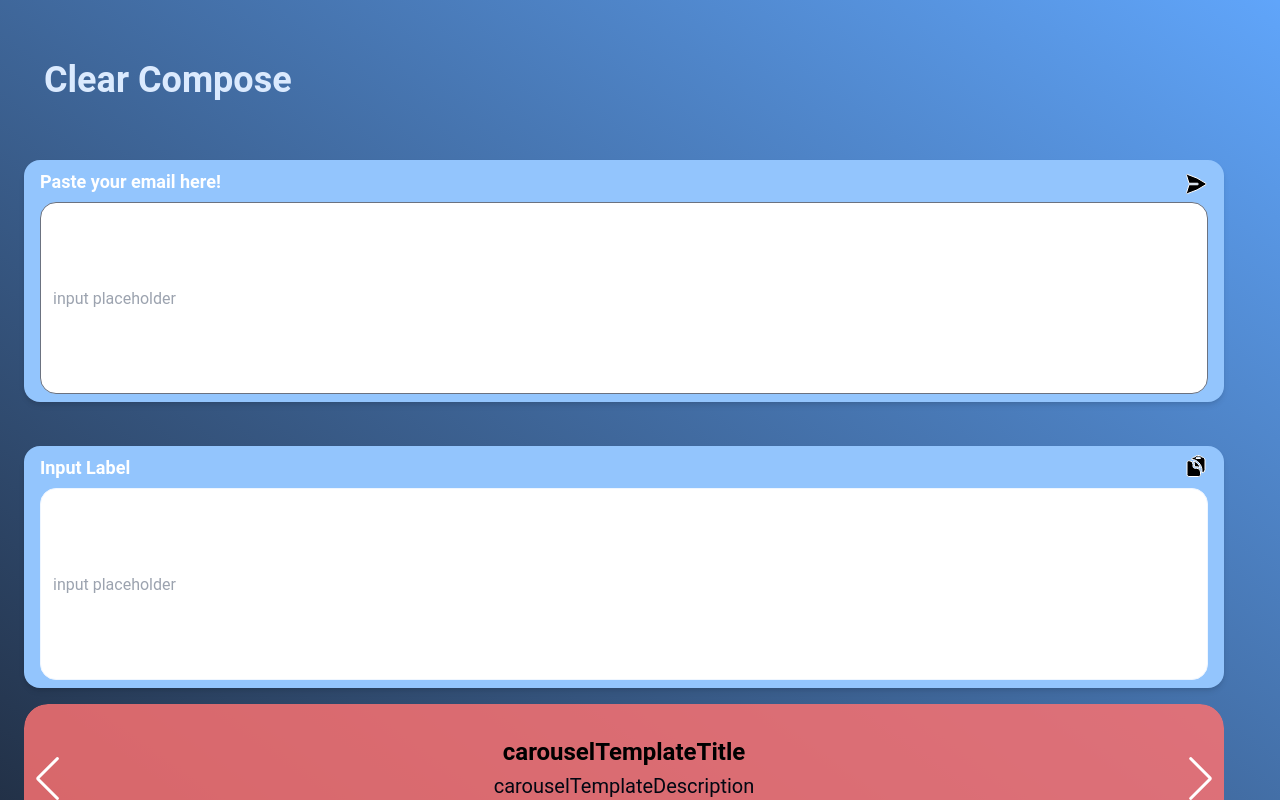
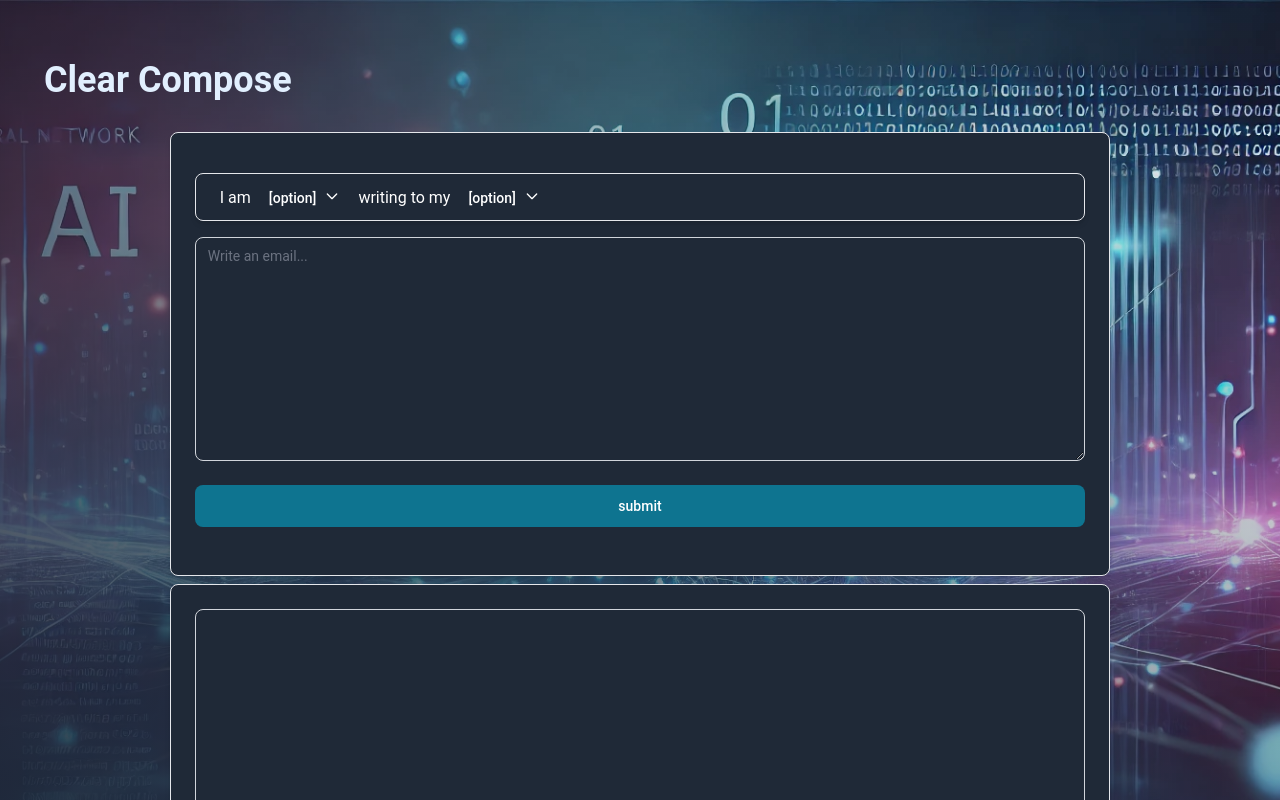
Before and after one commit to jalajuett42/CSC4240-final-project, a React (Vite) app in the folder Clear-Compose-app/frontend/: page / in a window 1280 px wide. Shown: the top 800 px of the page. Built offline with nearby package versions, Linux system fonts and the light colour scheme.

Commit message:
Reworked the main page. included a new background and added some flowbite components. Now semi functional

```diff
--- a/Clear-Compose-app/frontend/src/App.jsx
+++ b/Clear-Compose-app/frontend/src/App.jsx
@@ -1,73 +1,115 @@
 import { useState } from 'react'
 import CarouselDemo from './components/CarouselDemo'
+import { Flowbite, Dropdown, Button, Textarea, FloatingLabel, Card } from "flowbite-react"
+import backgroundImage from './assets/bgimage.webp'
 import './App.css'
 
 function App() {
   const [count, setCount] = useState(0)
   const [theme, setTheme] = useState('light')
   const [inputValue, setInputValue] = useState('')
+  const [contents, setContents] = useState('')
+
+
+  const handleEditorChange = (e) => {
+    setInputValue(e.target.value)
+    console.log(inputValue)
+  }
+  const handleEditorSubmit = (e) => {
+    setInputValue(e.target.value)
+    setContents(inputValue) // this is what will be sent when we make the fetch request
+    setInputValue('')
+  }
+
+  const handleSetContents = () => {
+    if (inputValue) {
+      setContents(inputValue)
+    }
+  }
+
+  const clearContents = () => {
+    setContents('')
+  }
+
+
 
 
   return (
-    <div className='flex flex-grow flex-col p-6 transition-margin duration-300 bg-blue-400 bg-gradient-to-tr from-slate-800 '>
+    <div
+      style={{
+        backgroundImage: `url(${backgroundImage})`,
+        backgroundSize: 'cover', // Adjust as needed
+        backgroundPosition: 'center', // Adjust as needed
+      }}
+    >
+      <div className='flex flex-grow flex-col p-6 transition-margin duration-300  bg-gradient-to-tr from-slate-800 font-sans'>
         <div className='flex items-center justify-between mb-4 mt-9'>
-        <h2 className='font-bold font-sans text-blue-100 text-4xl ml-5 pr-8'>
+          <div className='flex-row w-full'>
+            <div className='flex flex-col  '>
+              <h2 className='font-bold font-sans text-blue-100 text-4xl ml-5 pr-8 mb-8'>
                 Clear Compose
               </h2>
             </div>
-      <div className='flex flex-col justify-around space-y-8 mt-11'>
-        <div
-          id='lookup-pill'
-          className={`pill-container`}>
-          <div className='flex-grow '>
-            <div className='flex flex-row justify-between'>
-              <label id='email-input' className={`pill-title text-white`}>Paste your email here!</label>
-              <button
+            <div className='flex flex-row'>
+              <div className='flex flex-col w-24 h-screen'></div>
+              <div className='flex flex-col flex-grow px-16 h-screen w-full text-white mb-2'>
 
-                onClick={() => { setEmail(inputValue) }}
-              >
-                <svg xmlns="http://www.w3.org/2000/svg" viewBox="0 0 24 24" fill="currentColor" className="size-6 stroke-white">
-                  <path d="M3.478 2.404a.75.75 0 0 0-.926.941l2.432 7.905H13.5a.75.75 0 0 1 0 1.5H4.984l-2.432 7.905a.75.75 0 0 0 .926.94 60.519 60.519 0 0 0 18.445-8.986.75.75 0 0 0 0-1.218A60.517 60.517 0 0 0 3.478 2.404Z" />
-                </svg>
-              </button>
+                <Card className='mb-2 flex-grow w-auto h-auto bg-gray-800'>
+                  <Card className=' bg-gray-800 text-white h-12 '>
+                    <div className='flex flex-row align-middle text-white placeholder-white'>
+                      <div className='justify-text-top pt-2 bg-gray-800'>I am </div>
+                      <Dropdown className='bg-gray-800 placeholder-white text-white' label='[option]' color='gray-800' dismissOnClick={false}>
+                        <Dropdown.Item>a Student</Dropdown.Item>
+                        <Dropdown.Item>a Professor</Dropdown.Item>
+                        <Dropdown.Item>an Employee</Dropdown.Item>
+                        <Dropdown.Item>an Employer</Dropdown.Item>
+                      </Dropdown>
+                      <div className='pt-2'>writing to my</div>
+
+                      <Dropdown className='bg-gray-800' label='[option]' text='gray-200' color='gray-800' dismissOnClick={false}>
+                        <Dropdown.Item>Student</Dropdown.Item>
+                        <Dropdown.Item>Professor</Dropdown.Item>
+                        <Dropdown.Item>Employee</Dropdown.Item>
+                        <Dropdown.Item>Employer</Dropdown.Item>
+                      </Dropdown>
+
                     </div>
-            <input
-              id='email-input '
-              type='text'
+                  </Card>
+
+                  <Textarea
+                    className='mb-2 h-56 bg-transparent text-gray-200'
+                    id='editor'
+                    placeholder='Write an email...'
                     value={inputValue}
-              placeholder='input placeholder'
-              className='flex-column text-align-top align-text-top text-wrap  rounded-2xl w-full h-48'>
-            </input>
+                    onChange={(e) => handleEditorChange(e)}
+                  />
+                  <Button
+                    className='mb-2'
+                    onClick={handleEditorSubmit}>submit</Button>
+                </Card>
+
+                <Card className=' bg-gray-800 h-30'>
+                  <Textarea
+                    className='mb-2 h-56 caret-transparent cursor-pointer bg-transparent text-gray-200 font-sans'
+                    type='read-only'
+                    id='editor'
+                    placeholder=''
+                    value={contents}
+                  />
+                  <Button
+                    className='mb-2'
+                    onClick={clearContents}>clear contents</Button>
+
+                </Card>
+              </div>
+              <div className='flex flex-col w-24 h-screen bg-transparent'></div>
+
+
+            </div>
+          </div>
         </div>
 
       </div>
-      </div>
-      <div className='flex flex-col justify-around space-y-8 mt-11'>
-        <div
-          id='lookup-pill'
-          className={`pill-container`}>
-          <div className='flex-grow'>
-            <div className='flex flex-row justify-between'>
-              <label id='email-input' className={`pill-title text-white`}>Input Label</label>
-              <svg xmlns="http://www.w3.org/2000/svg" viewBox="0 0 24 24" fill="currentColor" className="size-6 stroke-white">
-                <path fillRule="evenodd" d="M17.663 3.118c.225.015.45.032.673.05C19.876 3.298 21 4.604 21 6.109v9.642a3 3 0 0 1-3 3V16.5c0-5.922-4.576-10.775-10.384-11.217.324-1.132 1.3-2.01 2.548-2.114.224-.019.448-.036.673-.051A3 3 0 0 1 13.5 1.5H15a3 3 0 0 1 2.663 1.618ZM12 4.5A1.5 1.5 0 0 1 13.5 3H15a1.5 1.5 0 0 1 1.5 1.5H12Z" clipRule="evenodd" />
-                <path d="M3 8.625c0-1.036.84-1.875 1.875-1.875h.375A3.75 3.75 0 0 1 9 10.5v1.875c0 1.036.84 1.875 1.875 1.875h1.875A3.75 3.75 0 0 1 16.5 18v2.625c0 1.035-.84 1.875-1.875 1.875h-9.75A1.875 1.875 0 0 1 3 20.625v-12Z" />
-                <path d="M10.5 10.5a5.23 5.23 0 0 0-1.279-3.434 9.768 9.768 0 0 1 6.963 6.963 5.23 5.23 0 0 0-3.434-1.279h-1.875a.375.375 0 0 1-.375-.375V10.5Z" />
-              </svg>
-            </div>
-
-            <input
-              id='email-input '
-              type='text'
-              placeholder='input placeholder'
-              className={`flex-column text-align-top align-text-top text-wrap  rounded-2xl w-full h-48 border-blue-50 ${theme === 'light' ? 'text-gray-600' : 'text-gray-300'
-                }`}>
-            </input>
-          </div>
-
-        </div>
-      </div>
-      <CarouselDemo />
     </div>
   )
 }
--- a/Clear-Compose-app/frontend/tailwind.config.js
+++ b/Clear-Compose-app/frontend/tailwind.config.js
@@ -1,6 +1,11 @@
+const flowbite = require("flowbite-react/tailwind");
 /** @type {import('tailwindcss').Config} */
+
 module.exports = {
-  content: ['./index.html', './src/**/*.{js,jsx,ts,tsx}'],
+  content: [
+    ['./index.html', './src/**/*.{js,jsx,ts,tsx}'],
+    flowbite.content(),
+  ],
   theme: {
     extend: {
       colors: {
@@ -25,5 +30,7 @@ module.exports = {
       }
     }
   },
-  plugins: []
-}
+  plugins: [
+    flowbite.plugin(),
+  ],
+};
```
Also changed, not shown: Clear-Compose-app/frontend/src/assets/bgimage.webp (added), 1 other file (tests, documents, lock files or other folders). Lines whose indentation alone changed are shown as unchanged.
